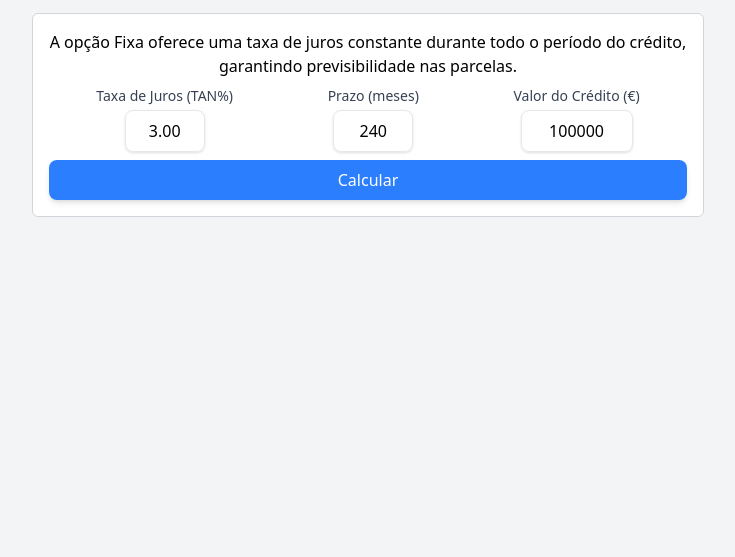
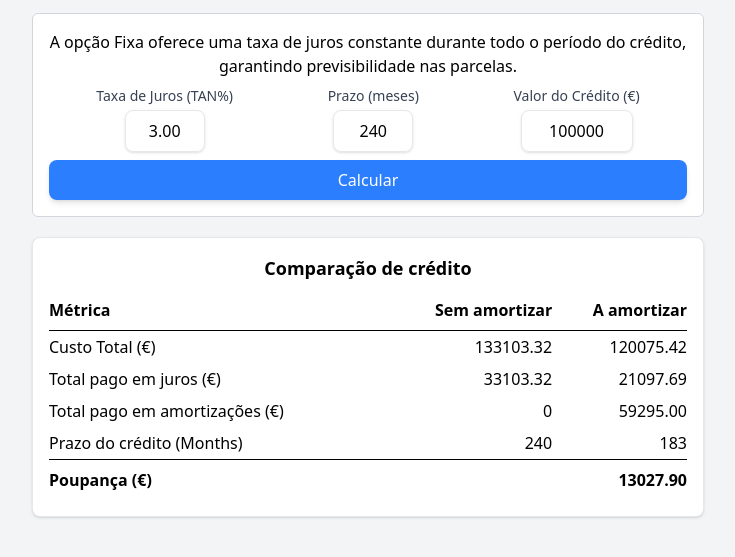
Before and after one commit to davidpalves06/CreditSimulator, a website: page index.html in a window 1280 px wide. Both pictures are taken after a click on the button "Calcular". Shown: the part 135-692 px from the top of the page, without its empty margins (272-1007 px from the left). Drawn offline with Linux system fonts and the light colour scheme.

Commit message:
Feature: Add simulation results

```diff
--- a/index.html
+++ b/index.html
@@ -50,7 +50,8 @@
             <button type="button" id="totalCalculateButton"
                 class="w-full bg-blue-500 text-white p-2 rounded-lg shadow-md hover:bg-blue-600 transition duration-200 cursor-pointer disabled:bg-gray-500 disabled:cursor-wait">Calcular</button>
         </div>
-        <div id="particionadoBox" class="p-4 border border-gray-200 rounded-lg bg-white max-w-md mx-auto shadow-sm hidden">
+        <div id="particionadoBox"
+            class="p-4 border border-gray-200 rounded-lg bg-white max-w-md mx-auto shadow-sm hidden">
             <p class="text-gray-600 mb-4">A opção Mista combina uma taxa fixa inicial por um período e depois passa a
                 ser variável, equilibrando estabilidade e flexibilidade.</p>
             <div class="flex flex-col space-y-4">
@@ -80,6 +81,44 @@
                     class="w-full bg-blue-500 text-white p-2 rounded-lg shadow-md hover:bg-blue-600 transition duration-200">Calcular</button>
             </div>
         </div>
+        <div id="resultsBox" class="p-4 border border-gray-200 rounded-lg bg-white max-w-2xl mx-auto shadow-sm mt-5 hidden">
+            <h2 class="text-lg font-semibold mb-2">Comparação de crédito</h2>
+            <table class="w-full text-left">
+                <thead>
+                    <tr class="border-b">
+                        <th class="py-2">Métrica</th>
+                        <th class="py-2 text-right">Sem amortizar</th>
+                        <th class="py-2 text-right">A amortizar</th>
+                    </tr>
+                </thead>
+                <tbody>
+                    <tr>
+                        <td class="py-1">Custo Total (€)</td>
+                        <td class="py-1 text-right" id="totalA"></td>
+                        <td class="py-1 text-right" id="totalB"></td>
+                    </tr>
+                    <tr>
+                        <td class="py-1">Total pago em juros (€)</td>
+                        <td class="py-1 text-right" id="interestA"></td>
+                        <td class="py-1 text-right" id="interestB"></td>
+                    </tr>
+                    <tr>
+                        <td class="py-1">Total pago em amortizações (€)</td>
+                        <td class="py-1 text-right" id="amortsA">0</td>
+                        <td class="py-1 text-right" id="amortsB"></td>
+                    </tr>
+                    <tr>
+                        <td class="py-1">Prazo do crédito (Months)</td>
+                        <td class="py-1 text-right" id="monthsA"></td>
+                        <td class="py-1 text-right" id="monthsB"></td>
+                    </tr>
+                    <tr class="border-t font-semibold">
+                        <td class="py-2">Poupança (€)</td>
+                        <td class="py-2 text-right" colspan="2" id="savings"></td>
+                    </tr>
+                </tbody>
+            </table>
+        </div>
     </div>
 </body>
 
--- a/src/totalSimulation.ts
+++ b/src/totalSimulation.ts
@@ -9,6 +9,10 @@ const deadlineInput = document.getElementById(
 ) as HTMLInputElement;
 const totalErrorMessage = document.getElementById(
   "totalErrorMessage"
+) as HTMLDivElement;
+
+const resultBox = document.getElementById(
+  "resultsBox"
 ) as HTMLDivElement;
 
 calculateButton.addEventListener("click", (event: Event) => {
@@ -64,7 +68,21 @@ function simulateTotalCredit(
   creditValue: number
 ) {
   let noAmortSimulationResult = simulateCreditNoAmort(creditValue,months,interestRate,0,months,0);
-  let amortSimulationResult = simulateCreditWithAmort(creditValue,months,interestRate,0,1000,3,0.5,450,months,0);
-  console.log("Saved:", (parseFloat(noAmortSimulationResult.total) - parseFloat(amortSimulationResult.total)).toFixed(2),"€");
+  let amortSimulationResult = simulateCreditWithAmort(creditValue,months,interestRate,0,1000,3,0.5,0,months,0);
+
+  resultBox.classList.remove('hidden');
+  (document.getElementById("totalA") as HTMLTableCellElement).textContent = noAmortSimulationResult.total;
+  (document.getElementById("totalB") as HTMLTableCellElement).textContent = amortSimulationResult.total;
+
+  (document.getElementById("interestA") as HTMLTableCellElement).textContent = noAmortSimulationResult.inInterest;
+  (document.getElementById("interestB") as HTMLTableCellElement).textContent = amortSimulationResult.inInterest;
+
+  (document.getElementById("monthsA") as HTMLTableCellElement).textContent = months.toString();
+  (document.getElementById("monthsB") as HTMLTableCellElement).textContent = amortSimulationResult.endMonth.toString();
+
+  (document.getElementById("amortsB") as HTMLTableCellElement).textContent = amortSimulationResult.inAmort;
+
+  (document.getElementById("savings") as HTMLTableCellElement).textContent = (parseFloat(noAmortSimulationResult.total) - parseFloat(amortSimulationResult.total)).toFixed(2);
+
 
 }
```
Also changed, not shown: README.md, dist/totalSimulation.js, style.css.
